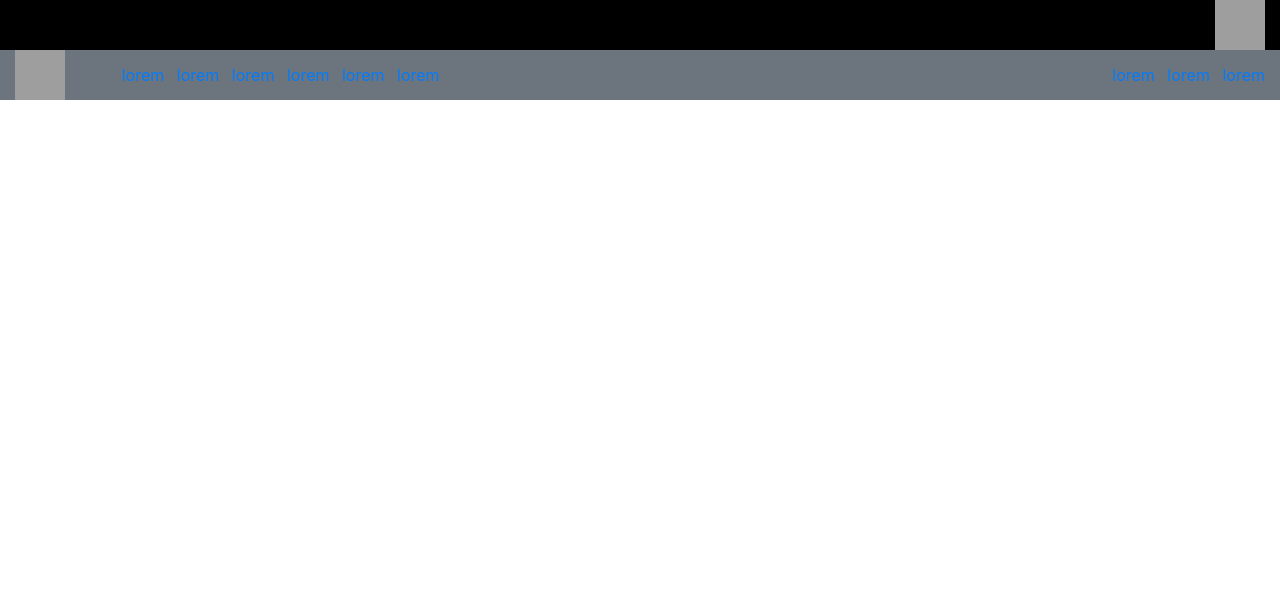
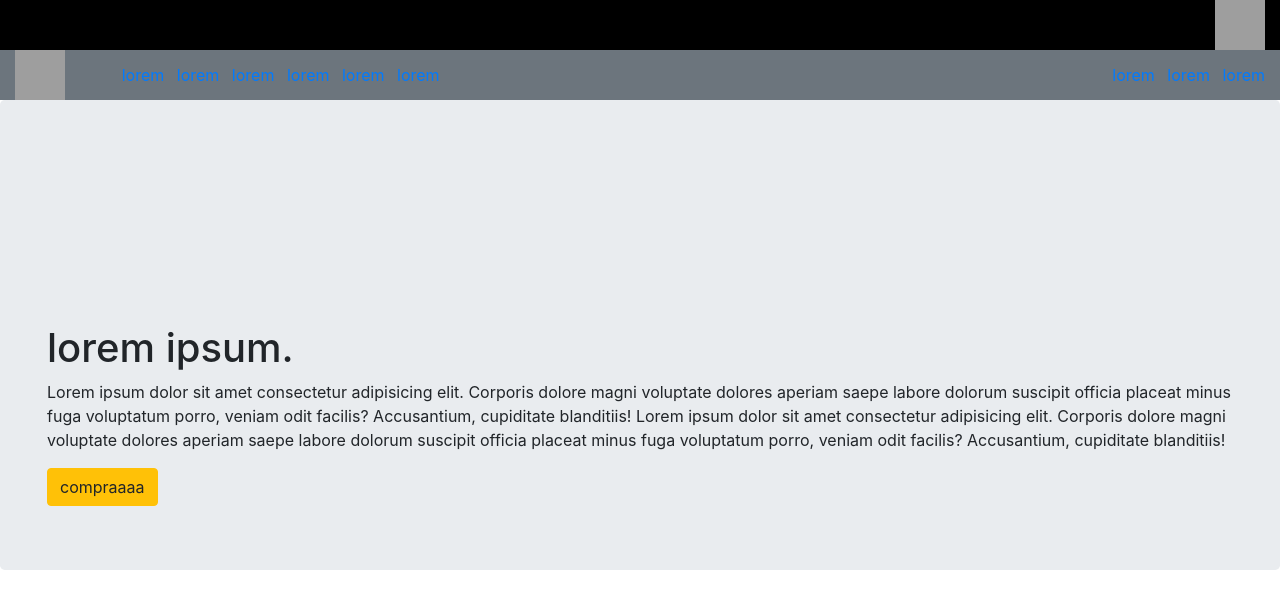
Before and after one commit to AndrianiClaudio/htmlcss-playstation, a plain HTML site: page index.html in a window 1280 px wide. Drawn offline with nearby package versions, Linux system fonts and the light colour scheme; grey boxes are pictures that could not be loaded.

Commit message:
jumbotron xs

```diff
--- a/css/style.css
+++ b/css/style.css
@@ -7,3 +7,7 @@
 .bg-black {
     background-color: rgb(var(--font-base-color));
 }
+
+.pt-6 {
+    padding-top: 10rem!important;
+}
--- a/index.html
+++ b/index.html
@@ -85,12 +85,16 @@
     </header>
     <!-- /HEADER -->
     <!-- JUMBOTRON -->
-    <!-- <section class="jumbotron">
+    <section class="jumbotron">
         <div class="container-fluid">
-            <div class="row">
-                <div class="col"></div>
+                <div class="row pt-6 flex-column align-items-end">
+                    <div class="col">
+                        <h1>lorem ipsum.</h1>
+                        <p>Lorem ipsum dolor sit amet consectetur adipisicing elit. Corporis dolore magni voluptate dolores aperiam saepe labore dolorum suscipit officia placeat minus fuga voluptatum porro, veniam odit facilis? Accusantium, cupiditate blanditiis! Lorem ipsum dolor sit amet consectetur adipisicing elit. Corporis dolore magni voluptate dolores aperiam saepe labore dolorum suscipit officia placeat minus fuga voluptatum porro, veniam odit facilis? Accusantium, cupiditate blanditiis!</p>
+                        <button class="btn btn-warning">compraaaa</button>
+                </div>
             </div>
-        </div> -->
+        </div>
     </section>
     <!-- /JUMBOTRON -->
     <!-- MAIN -->
```
